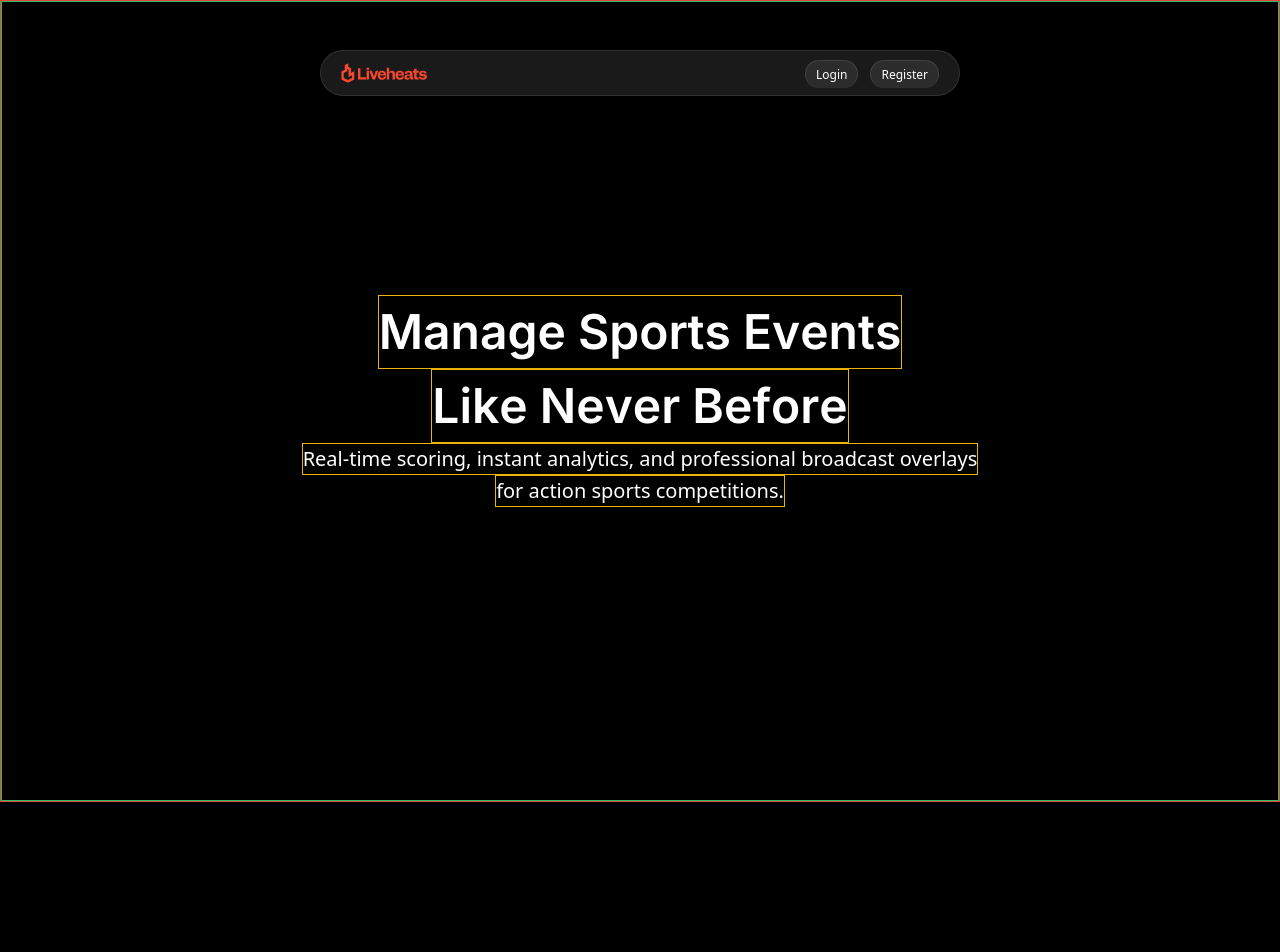
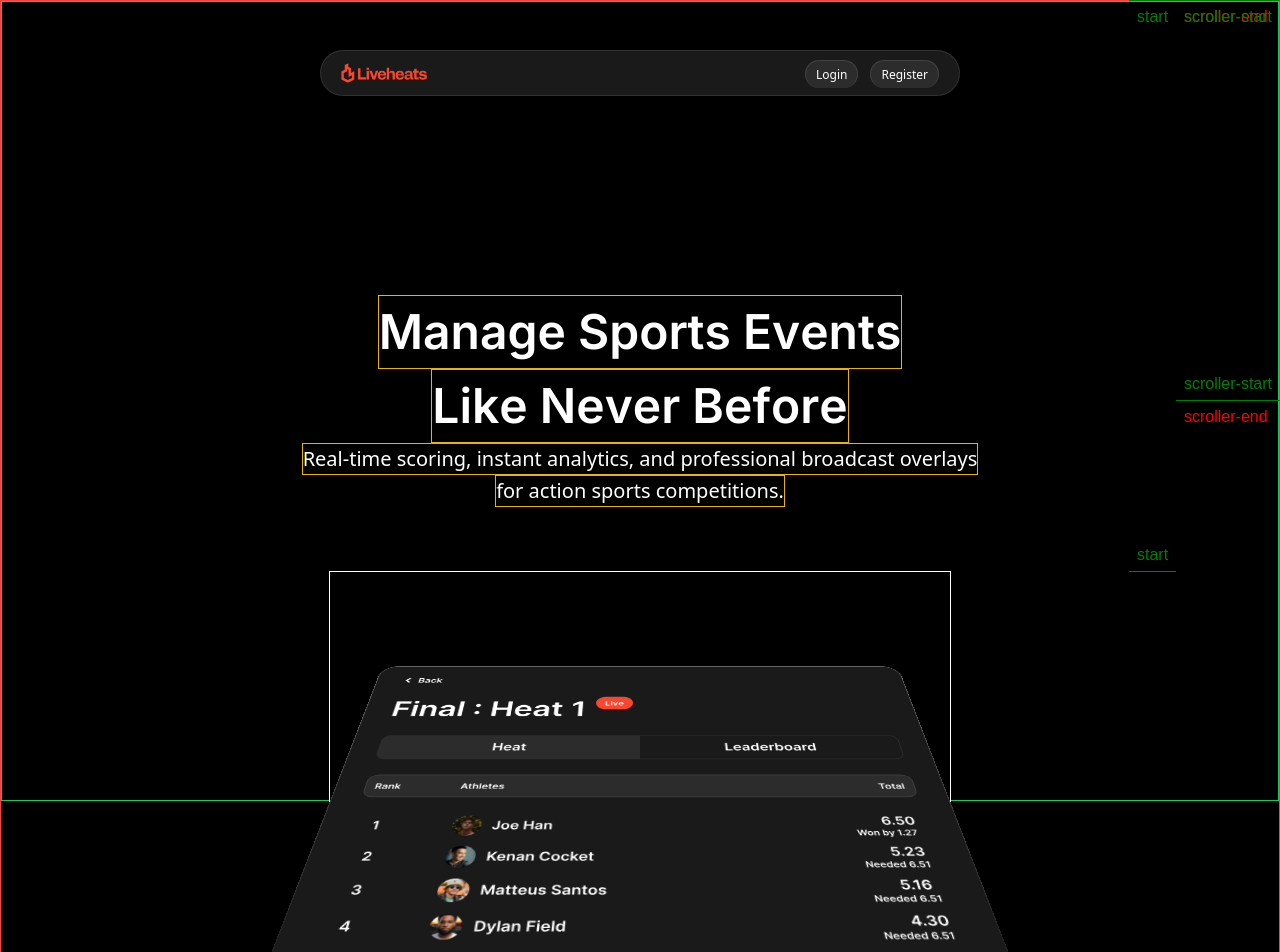
Before and after one commit to epenflow/liveheats, a Next.js app: page / in a window 1280 px wide. Shown: the top 952 px of the page. Built offline with nearby package versions, Linux system fonts and the light colour scheme.

Commit message:
feat(hero): integrate Heat component and enhance TextReveal with inView detection

```diff
--- a/src/components/base/animations/text-reveal/index.tsx
+++ b/src/components/base/animations/text-reveal/index.tsx
@@ -1,7 +1,7 @@
 'use client';
 import flags from '@/libs/flags';
 import cn from '@/libs/utils/cn';
-import { motion, type Variants } from 'motion/react';
+import { motion, useInView, type Variants } from 'motion/react';
 import React from 'react';
 type Direction = 'bottom' | 'top';
 interface Props {
@@ -16,8 +16,11 @@ const TextReveal: React.FC<Props> = ({
 	direction = 'bottom',
 	duration = 0.5,
 }) => {
+	const ref = React.useRef<HTMLDivElement>(null);
+	const inView = useInView(ref);
 	return (
-		<div
+		<motion.div
+			ref={ref}
 			className={cn(
 				'inline-block overflow-hidden',
 				flags['border'] && 'border border-yellow-500',
@@ -27,13 +30,13 @@ const TextReveal: React.FC<Props> = ({
 					variants={variants}
 					initial="initial"
 					animate="animate"
-					custom={{ direction, duration, key }}
+					custom={{ direction, duration, key, inView }}
 					className="whitespace-pre inline-block leading-normal"
 					key={key}>
 					{char}
 				</motion.span>
 			))}
-		</div>
+		</motion.div>
 	);
 };
 
--- a/src/components/base/heat/hoc.tsx
+++ b/src/components/base/heat/hoc.tsx
@@ -15,19 +15,22 @@ export default function <T extends object>(Component: React.ComponentType<T & Pr
 				const timeline = gsap.timeline({
 					scrollTrigger: {
 						trigger: scope.current,
+						endTrigger: scope.current?.parentElement,
 						start: 'clamp(top center)',
 						end: 'clamp(bottom center)',
 						scrub: 1.5,
 						markers: process.env.NODE_ENV !== 'production' ? true : false,
 					},
 				});
-				timeline.to(step, {
-					ease: 'sine.inOut',
-					rotateX: 0,
-					keyframes: {
-						yPercent: [0, -25, 50],
-					},
-				});
+				timeline
+					.to(step, {
+						ease: 'sine.inOut',
+						rotateX: 0,
+					})
+					.to(step, {
+						ease: 'sine.inOut',
+						yPercent: 50,
+					});
 			},
 			{ scope },
 		);
--- a/src/components/base/heat/index.tsx
+++ b/src/components/base/heat/index.tsx
@@ -1,5 +1,7 @@
 'use client';
 
+import flags from '@/libs/flags';
+import cn from '@/libs/utils/cn';
 import Image from 'next/image';
 import type React from 'react';
 import hoc, { type Props } from './hoc';
@@ -8,7 +10,10 @@ const Heat: React.FC<Props> = ({ scope }) => {
 	return (
 		<div
 			ref={scope}
-			className="[perspective:100vh] z-10 relative">
+			className={cn(
+				'[perspective:100vh] z-10 relative -translate-y-1/2',
+				flags['border'] && 'border border-white',
+			)}>
 			<Image
 				data-step
 				src={'/Heat.svg'}
--- a/src/components/views/hero/base.css
+++ b/src/components/views/hero/base.css
@@ -6,6 +6,10 @@
 		height: 100%;
 		overflow-x: hidden;
 		position: relative;
+		display: flex;
+		align-items: center;
+		flex-direction: column;
+		overflow: hidden;
 	}
 
 	.hero-content {
--- /dev/null
+++ b/src/components/views/hero/hoc.tsx
@@ -0,0 +1,33 @@
+'use client';
+import gsap, { useGSAP } from '@/config/gsap';
+import React from 'react';
+export interface Props {
+	scope: React.RefObject<HTMLElement | null>;
+}
+
+export default function <T extends object>(Component: React.ComponentType<T & Props>) {
+	return function (props: T) {
+		const scope = React.useRef<HTMLElement>(null);
+
+		useGSAP(
+			() => {
+				const timeline = gsap.timeline({
+					scrollTrigger: {
+						trigger: scope.current,
+						start: 'top',
+						end: 'bottom',
+						scrub: 1.5,
+					},
+				});
+				timeline.to('.hero-content', {
+					ease: 'sine.inOut',
+					yPercent: 100,
+					scale: 0.75,
+				});
+			},
+			{ scope },
+		);
+
+		return <Component {...{ ...props, scope }} />;
+	};
+}
--- a/src/components/views/hero/index.tsx
+++ b/src/components/views/hero/index.tsx
@@ -1,12 +1,17 @@
+'use client';
 import flags from '@/libs/flags';
 import cn from '@/libs/utils/cn';
 import dynamic from 'next/dynamic';
+import type React from 'react';
 import './base.css';
+import hoc, { type Props } from './hoc';
 
-const Hero = () => {
-	const { TextReveal } = resources;
+const Hero: React.FC<Props> = ({ scope }) => {
+	const { TextReveal, Heat } = resources;
 	return (
-		<section className={cn('hero-container', flags['border'] && 'border border-red-500')}>
+		<section
+			ref={scope}
+			className={cn('hero-container', flags['border'] && 'border border-red-500')}>
 			<div className={cn('hero-content', flags['border'] && 'border border-green-500')}>
 				<div className="text-content heading">
 					<TextReveal type="char">Manage Sports Events</TextReveal>
@@ -20,14 +25,16 @@ const Hero = () => {
 					<TextReveal>
 						Real-time scoring, instant analytics, and professional broadcast overlays
 					</TextReveal>
-					<TextReveal direction="top">for action sports competitions.</TextReveal>
+					<TextReveal>for action sports competitions.</TextReveal>
 				</div>
 			</div>
+			<Heat />
 		</section>
 	);
 };
 
 const resources = {
 	TextReveal: dynamic(() => import('@/components/base/animations/text-reveal')),
+	Heat: dynamic(() => import('@/components/base/heat')),
 };
-export default Hero;
+export default hoc(Hero);
```
